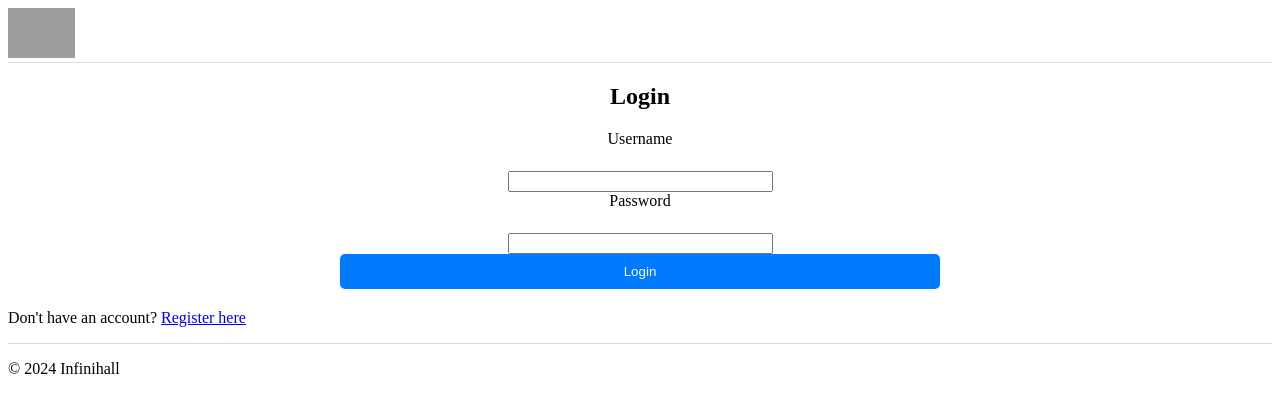
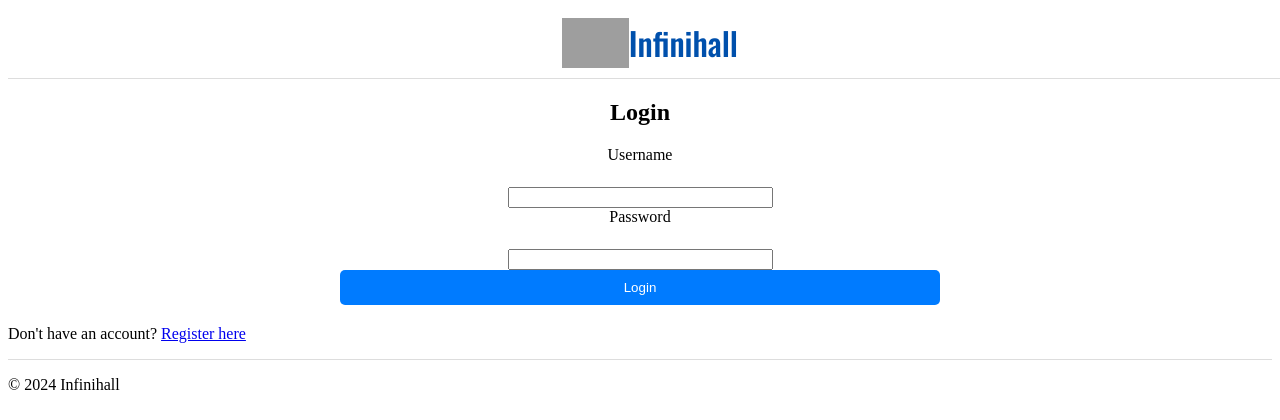
Before and after one commit to slimer37/108-video-share-site, a Flask app: a page that uses templates/base.html in a window 1280 px wide. Shown: the top 420 px of the page. Run offline with Flask 3, Linux system fonts and the light colour scheme; some libraries are stand-ins or nearby versions; grey boxes are pictures that could not be loaded.

Commit message:
logo beside nice text

```diff
--- a/static/styles.css
+++ b/static/styles.css
@@ -1,11 +1,27 @@
 header {
     width: 100%;
     border-bottom: 1px solid #ddd;
+
+    padding: 10px;
+
+    display: inline-flex;
+    align-items: center;
+    justify-content: center;
 }
 
 .logo {
     max-height: 50px;
-    margin: auto;
+}
+
+.logotext {
+    font-family: "Oswald", sans-serif;
+    font-optical-sizing: auto;
+    font-weight: 500;
+    font-style: normal;
+
+    margin: 0;
+
+    color: #0050ac;
 }
 
 footer {
--- a/templates/base.html
+++ b/templates/base.html
@@ -6,11 +6,17 @@
     <title>{% block title %}SocialVisor{% endblock %}</title>
     <link rel="stylesheet" href="{{ url_for('static', filename='styles.css') }}">
     <script src="https://unpkg.com/picmo@latest/dist/umd/index.js"></script>
+
+    <!-- Oswald font -->
+    <link rel="preconnect" href="https://fonts.googleapis.com">
+    <link rel="preconnect" href="https://fonts.gstatic.com" crossorigin>
+    <link href="https://fonts.googleapis.com/css2?family=Bebas+Neue&family=Inter:ital,opsz,wght@0,14..32,100..900;1,14..32,100..900&family=Oswald:wght@200..700&display=swap" rel="stylesheet">
 </head>
 <body>
     <div class="page-container">
         <header>
-            <img src="static/img/logo2.svg" class="logo">
+            <img class="logo" src="static/img/logo2.svg">
+            <h1 class="logotext">Infinihall</h1>
         </header>
         <main class="main-content">
             {% block content %}{% endblock %}
```
